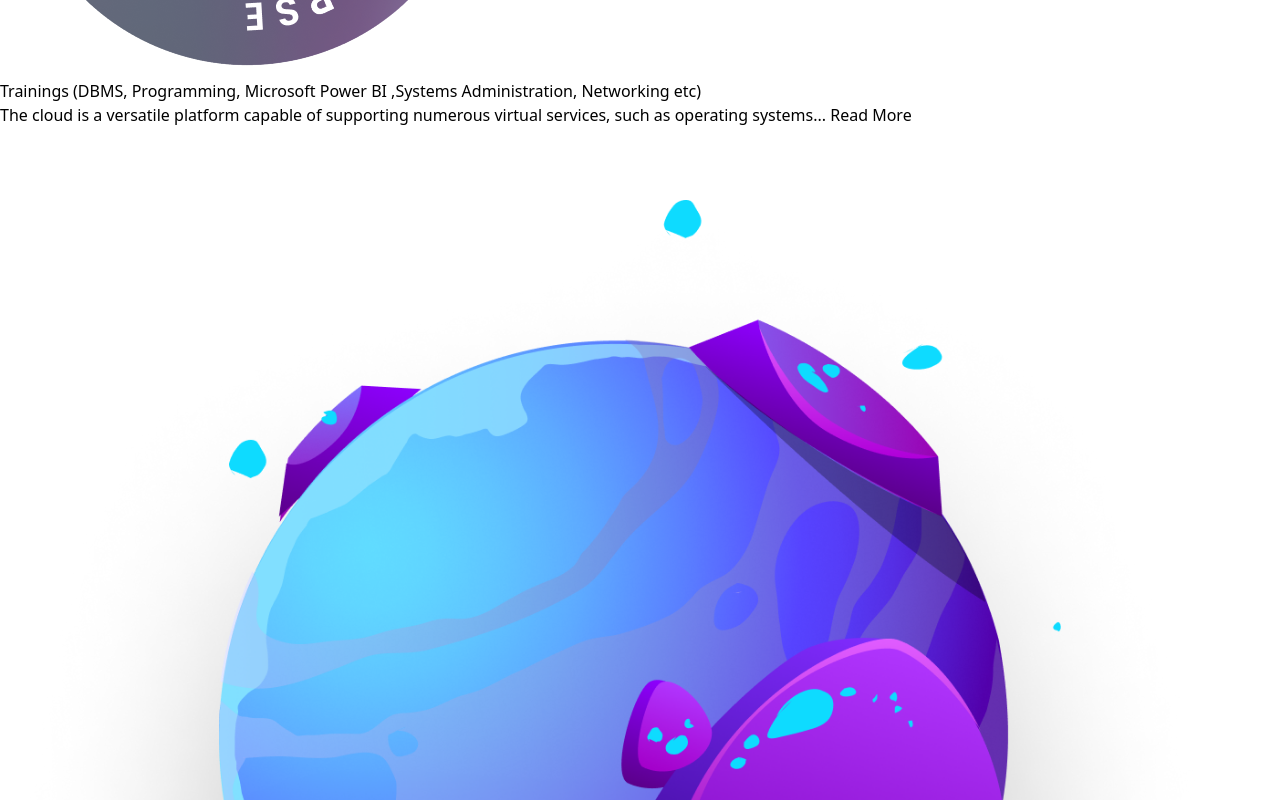
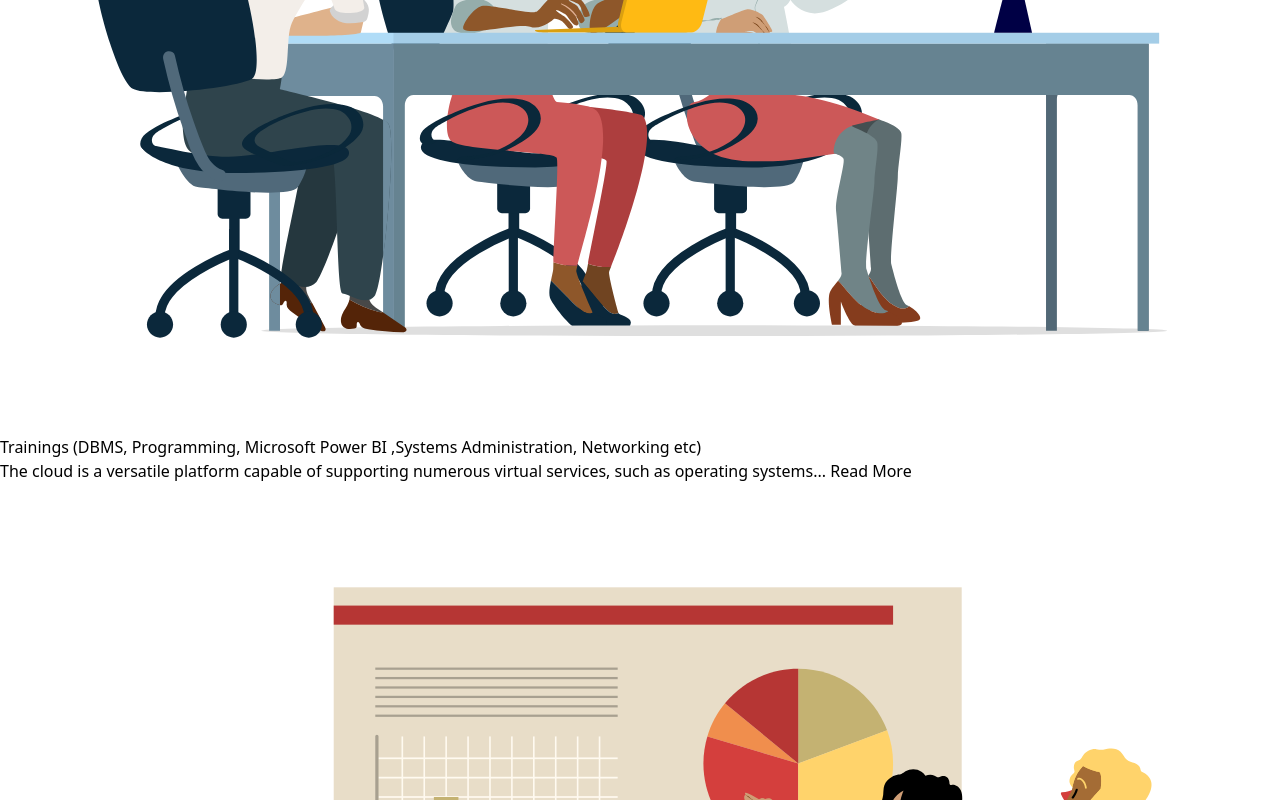
Before and after one commit to King-George-Hughes/project-gh, a React (Vite) app: page / in a window 1280 px wide. Shown: the part 5800-6600 px from the top of the page. Built offline with nearby package versions, Linux system fonts and the light colour scheme.

Commit message:
more changes

```diff
--- a/src/assets/index.ts
+++ b/src/assets/index.ts
@@ -1,5 +1,7 @@
 import softDev from "./soft_dev.svg";
 import webDev from "./web_dev.jpg";
 import analysis from "./analysis.svg";
+import training from "./training.svg";
+import consult from "./consult.svg";
 
-export { softDev, webDev, analysis };
+export { softDev, webDev, analysis, training, consult };
--- a/src/data/data.ts
+++ b/src/data/data.ts
@@ -1,4 +1,4 @@
-import { analysis, softDev, webDev } from "../assets";
+import { analysis, consult, softDev, training, webDev } from "../assets";
 
 const service = [
   {
@@ -29,14 +29,14 @@ const service = [
       "Trainings (DBMS, Programming, Microsoft Power BI ,Systems Administration, Networking etc)",
     description:
       "The cloud is a versatile platform capable of supporting numerous virtual services, such as operating systems...",
-    image: "/stamp.png",
+    image: training,
   },
   {
     id: 5,
     title: "Consulting (Information Systems Audit)",
     description:
       "The cloud is a versatile platform capable of supporting numerous virtual services, such as operating systems...",
-    image: "/get-started.png",
+    image: consult,
   },
 ];
 
```
Also changed, not shown: src/assets/consult.svg (added), src/assets/training.svg (added).
